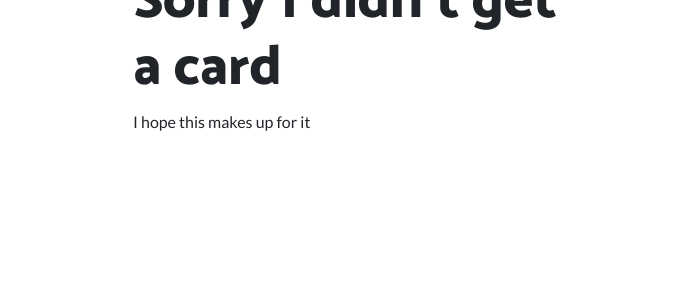
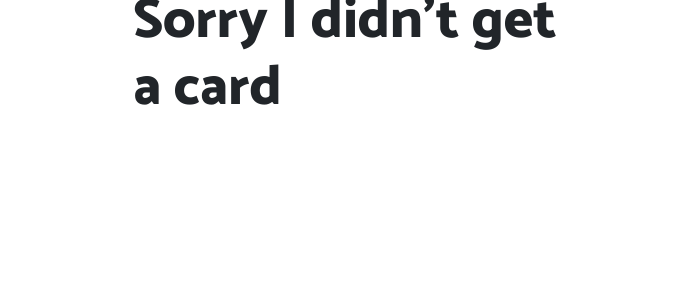
Before and after one commit to hmc-cs-jcrewe/HappyBirthdayMom, a website: page index.html in a window 1280 px wide. Shown: the part 706-1009 px from the top of the page, 0-698 px from the left. Drawn offline with Linux system fonts and the light colour scheme; grey boxes are pictures that could not be loaded.

Commit message:
More styling

```diff
--- a/index.html
+++ b/index.html
@@ -50,7 +50,6 @@
           <div class="col-lg-6 order-lg-1">
             <div class="p-5">
               <h2 class="display-4">Sorry I didn't get a card</h2>
-              <p>I hope this makes up for it</p>
             </div>
           </div>
         </div>
```
